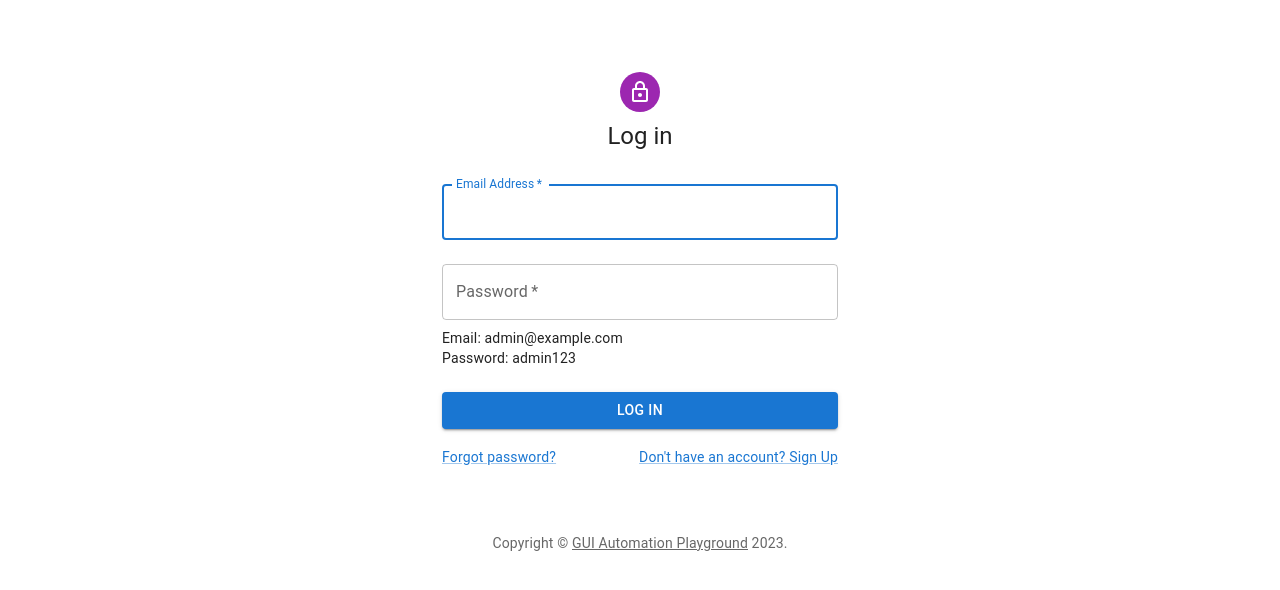
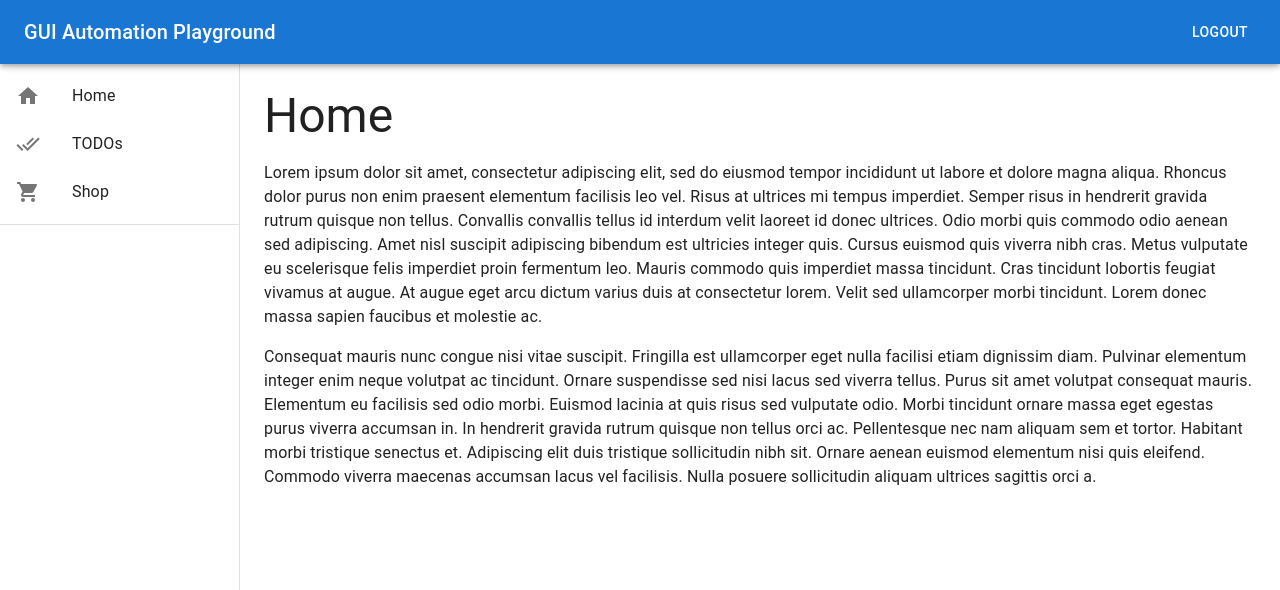
Before and after one commit to rafaljab/gui-automation-playground, a React (Create React App) app: page / in a window 1280 px wide. Before the commit this address led to /login. Shown: the top 590 px of the page. Built offline with nearby package versions, Linux system fonts and the light colour scheme; sample sign-in values are in the browser's storage.

Commit message:
feat: save authentication state in local storage

```diff
--- a/package.json
+++ b/package.json
@@ -1,6 +1,6 @@
 {
   "name": "gui-automation-playground",
-  "version": "0.2.0",
+  "version": "0.3.0",
   "private": true,
   "dependencies": {
     "@emotion/react": "^11.10.5",
--- a/src/App.tsx
+++ b/src/App.tsx
@@ -1,4 +1,4 @@
-import React, {FormEvent, useState} from 'react';
+import React, {FormEvent, useState, useEffect} from 'react';
 import {Navigate, Route, Routes, useNavigate} from 'react-router-dom';
 import MainLayout from './layouts/MainLayout';
 import AuthLayout from './layouts/AuthLayout';
@@ -10,9 +10,17 @@ import {CartProvider} from './context/CartProvider';
 import {ProductsProvider} from './context/ProductsProvider';
 
 function App() {
-    const [authenticated, setAuthenticated] = useState<boolean>(false);
+    const [authenticated, setAuthenticated] = useState<boolean>(
+      (localStorage.getItem('authenticated') == null || localStorage.getItem('authenticated') === '')
+        ? false
+        : JSON.parse(localStorage.getItem('authenticated') as string)
+    );
     const [loginAlertOpened, setLoginAlertOpened] = useState<boolean>(false);
     const navigate = useNavigate();
+
+     useEffect(() => {
+        localStorage.setItem('authenticated', JSON.stringify(authenticated))
+    }, [authenticated])
 
     const handleLoginSubmit = (event: FormEvent<HTMLFormElement>) => {
         event.preventDefault();
```
Also changed, not shown: 1 other file (tests, documents, lock files or other folders).
